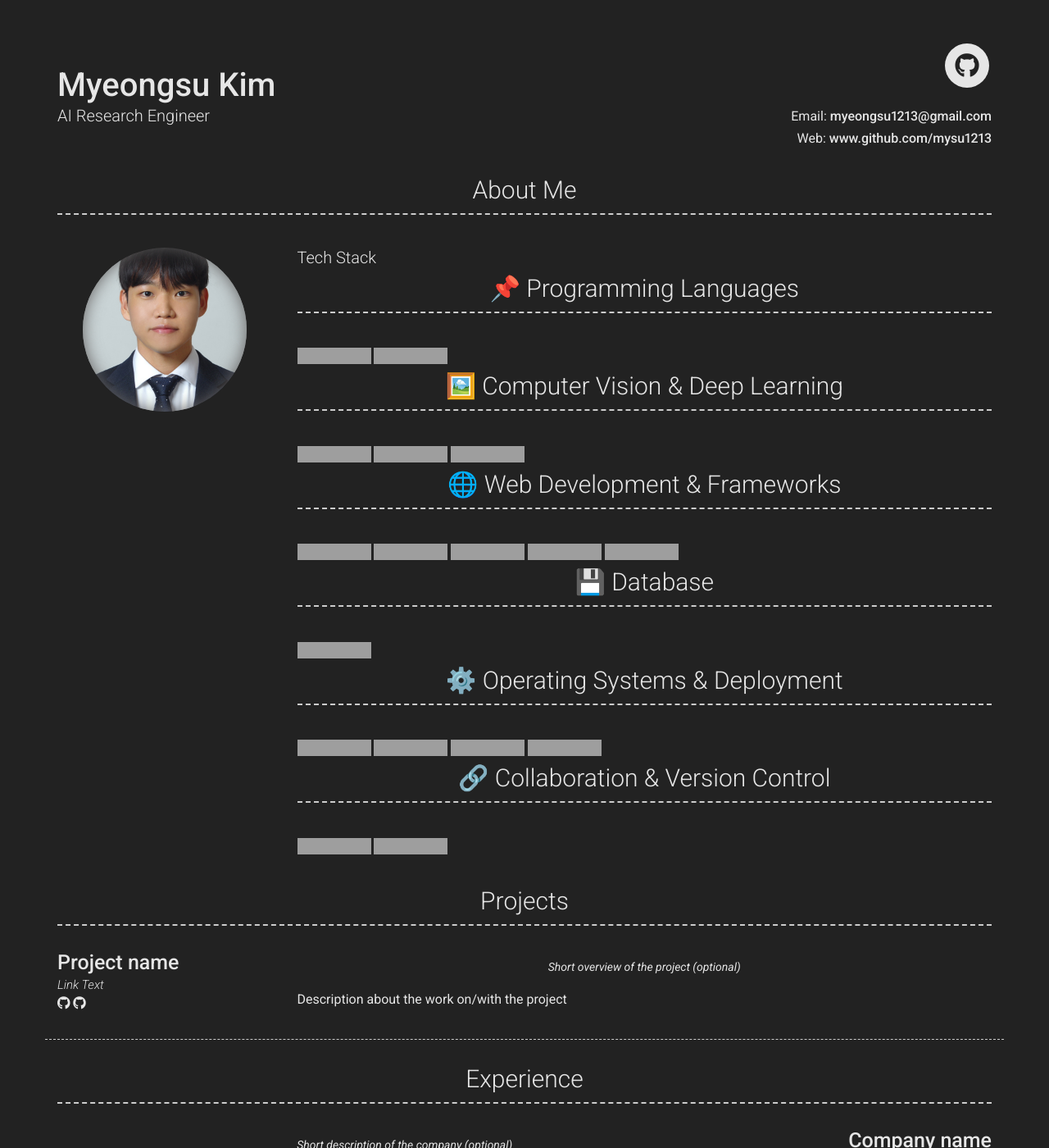
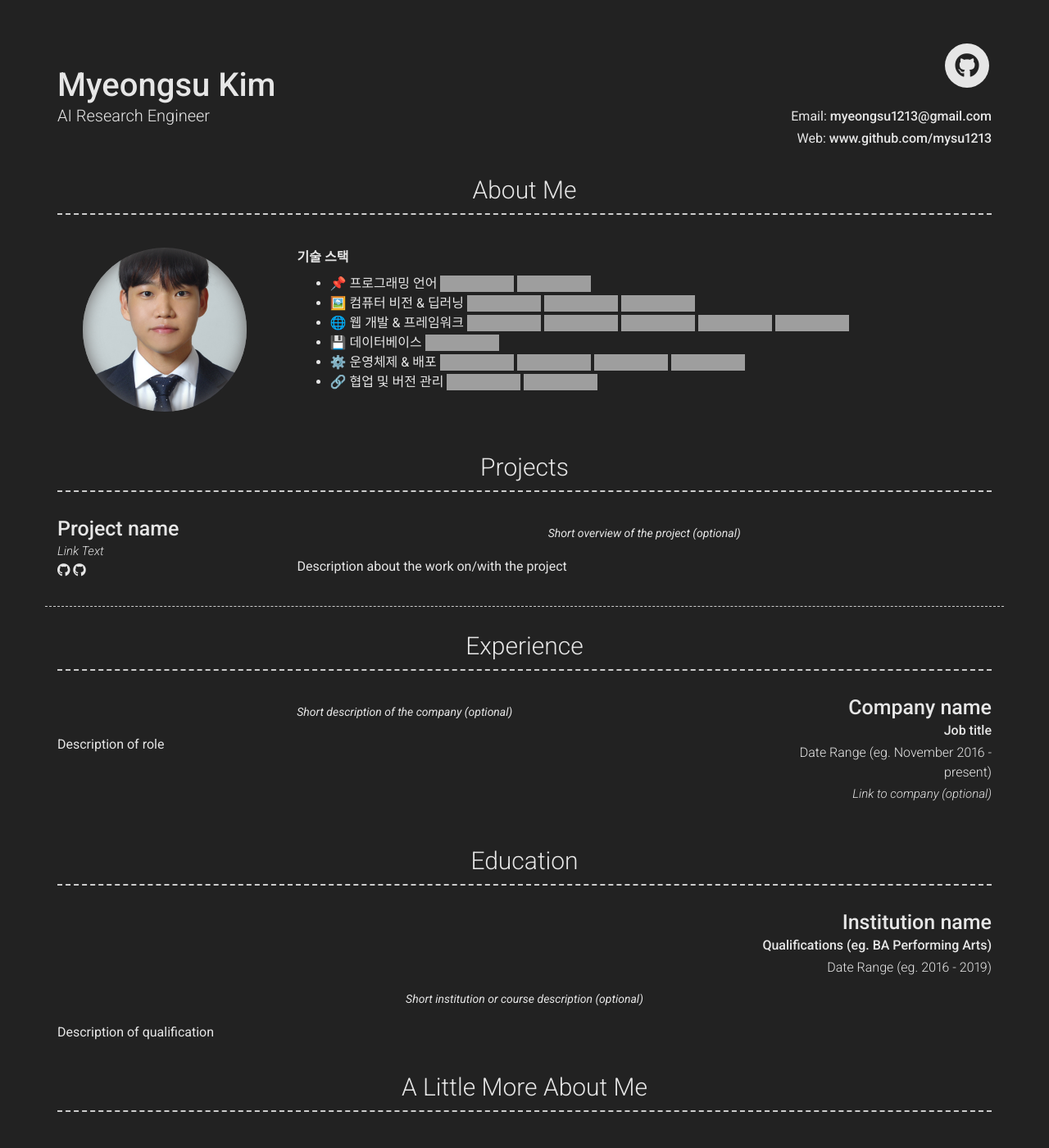
Before and after one commit to mysu1213/mysu1213_resume.github.io, a Jekyll site: the page built from index.md, in a window 1280 px wide and 1400 px high, cut to the strip 0-1400 px from the top of the window. Shown: the whole strip at 82% size. Built offline with Jekyll 4.4.1, drawn with Linux system fonts in a browser that asks for light colours; nearby versions of some CDN libraries; grey boxes are pictures that could not be loaded.

Commit message:
Update _config.yml

```diff
--- a/_config.yml
+++ b/_config.yml
@@ -54,31 +54,32 @@ github_username: mysu1213
 about_profile_image: images/image.jpg
 
 about_content: |
-  <h2>Tech Stack</h2>
+  **기술 스택**
+  - 📌 프로그래밍 언어
+  ![Python](https://img.shields.io/badge/Python-3776AB?style=flat&logo=python&logoColor=white)
+  ![C++](https://img.shields.io/badge/C++-00599C?style=flat&logo=c%2B%2B&logoColor=white)
+  - 🖼️ 컴퓨터 비전 & 딥러닝
+  ![OpenCV](https://img.shields.io/badge/OpenCV-5C3EE8?style=flat&logo=opencv&logoColor=white)
+  ![TensorFlow](https://img.shields.io/badge/TensorFlow-FF6F00?style=flat&logo=tensorflow&logoColor=white)
+  ![ONNX](https://img.shields.io/badge/ONNX-005CED?style=flat&logo=onnx&logoColor=white)
+  - 🌐 웹 개발 & 프레임워크
+  ![Django](https://img.shields.io/badge/Django-092E20?style=flat&logo=django&logoColor=white)
+  ![HTML](https://img.shields.io/badge/HTML5-E34F26?style=flat&logo=html5&logoColor=white)
+  ![CSS](https://img.shields.io/badge/CSS3-1572B6?style=flat&logo=css3&logoColor=white)
+  ![JavaScript](https://img.shields.io/badge/JavaScript-F7DF1E?style=flat&logo=javascript&logoColor=black)
+  ![PyQt](https://img.shields.io/badge/PyQt-41CD52?style=flat&logo=qt&logoColor=white)
+  - 💾 데이터베이스
+  ![MySQL](https://img.shields.io/badge/MySQL-4479A1?style=flat&logo=mysql&logoColor=white)
+  - ⚙️ 운영체제 & 배포
+  ![Linux](https://img.shields.io/badge/Linux-FCC624?style=flat&logo=linux&logoColor=black)
+  ![Windows](https://img.shields.io/badge/Windows-0078D6?style=flat&logo=windows&logoColor=white)
+  ![Raspberry Pi](https://img.shields.io/badge/Raspberry%20Pi-A22846?style=flat&logo=raspberrypi&logoColor=white)
+  ![DLL Development](https://img.shields.io/badge/DLL%20Development-0078D6?style=flat)
+  - 🔗 협업 및 버전 관리
+  ![Git](https://img.shields.io/badge/Git-F05032?style=flat&logo=git&logoColor=white)
+  ![Notion](https://img.shields.io/badge/Notion-000000?style=flat&logo=notion&logoColor=white)
 
-  <h3>📌 Programming Languages</h3>
-  <img src="https://img.shields.io/badge/Python-3776AB?style=flat&logo=python&logoColor=white" />
-  <img src="https://img.shields.io/badge/C++-00599C?style=flat&logo=c%2B%2B&logoColor=white" />
-  <h3>🖼️ Computer Vision & Deep Learning</h3>
-  <img src="https://img.shields.io/badge/OpenCV-5C3EE8?style=flat&logo=opencv&logoColor=white" />
-  <img src="https://img.shields.io/badge/TensorFlow-FF6F00?style=flat&logo=tensorflow&logoColor=white" />
-  <img src="https://img.shields.io/badge/ONNX-005CED?style=flat&logo=onnx&logoColor=white" />
-  <h3>🌐 Web Development & Frameworks</h3>
-  <img src="https://img.shields.io/badge/Django-092E20?style=flat&logo=django&logoColor=white" />
-  <img src="https://img.shields.io/badge/HTML5-E34F26?style=flat&logo=html5&logoColor=white" />
-  <img src="https://img.shields.io/badge/CSS3-1572B6?style=flat&logo=css3&logoColor=white" />
-  <img src="https://img.shields.io/badge/JavaScript-F7DF1E?style=flat&logo=javascript&logoColor=black" />
-  <img src="https://img.shields.io/badge/PyQt-41CD52?style=flat&logo=qt&logoColor=white" />
-  <h3>💾 Database</h3>
-  <img src="https://img.shields.io/badge/MySQL-4479A1?style=flat&logo=mysql&logoColor=white" />
-  <h3>⚙️ Operating Systems & Deployment</h3>
-  <img src="https://img.shields.io/badge/Linux-FCC624?style=flat&logo=linux&logoColor=black" />
-  <img src="https://img.shields.io/badge/Windows-0078D6?style=flat&logo=windows&logoColor=white" />
-  <img src="https://img.shields.io/badge/Raspberry%20Pi-A22846?style=flat&logo=raspberrypi&logoColor=white" />
-  <img src="https://img.shields.io/badge/DLL%20Development-0078D6?style=flat" />
-  <h3>🔗 Collaboration & Version Control</h3>
-  <img src="https://img.shields.io/badge/Git-F05032?style=flat&logo=git&logoColor=white" />
-  <img src="https://img.shields.io/badge/Notion-000000?style=flat&logo=notion&logoColor=white" />
+
 
 content:
   - title: Projects # Title for the section
```
